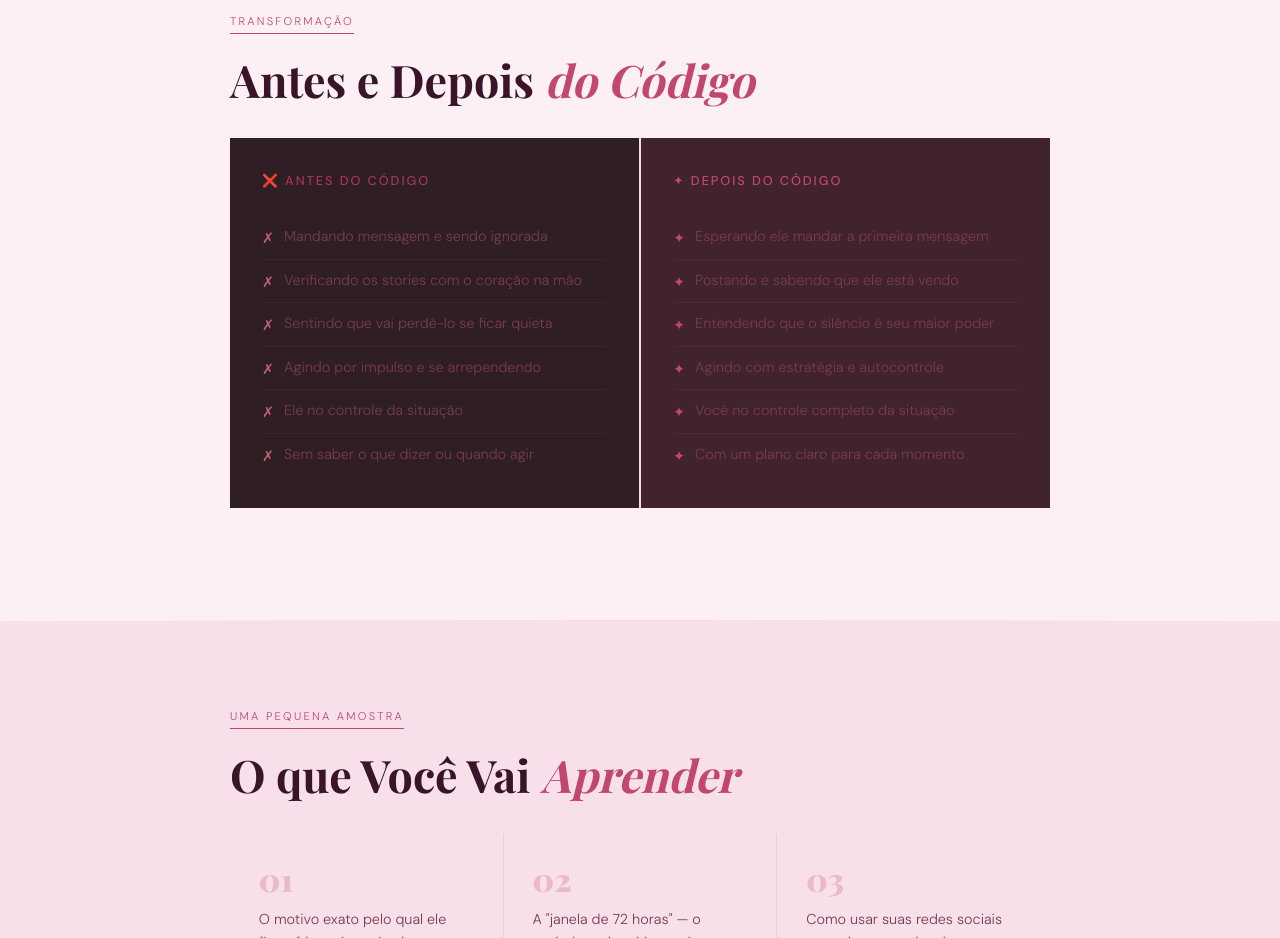
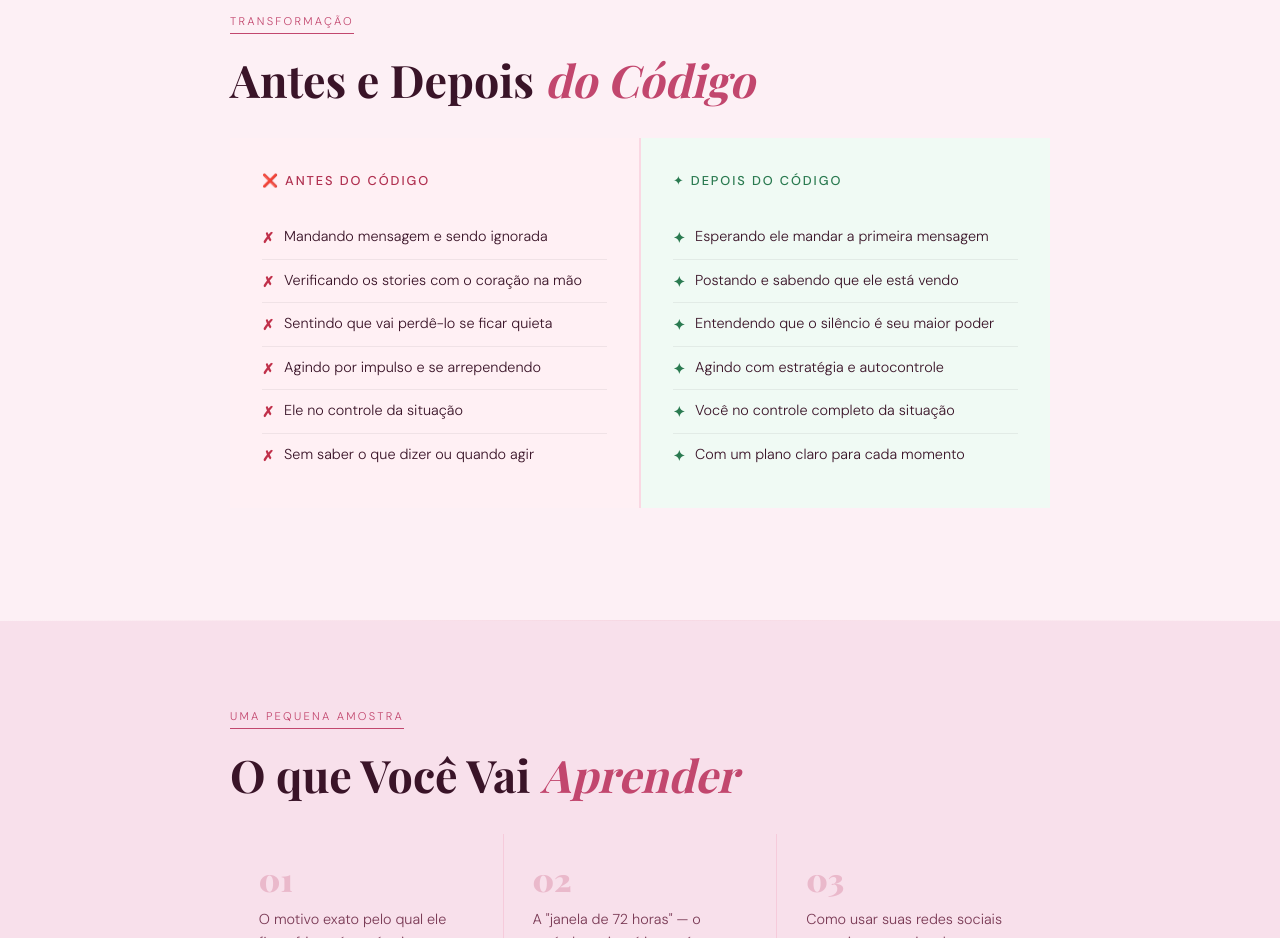
Before and after one commit to kesselerzambaldi-coder/Ebook-emocional, a plain HTML site: page index.html in a window 1280 px wide. Shown: the part 3620-4558 px from the top of the page. Drawn offline with nearby package versions, Linux system fonts and the light colour scheme; a web font is replaced by a local one.

Commit message:
Add files via upload

```diff
--- a/index.html
+++ b/index.html
@@ -310,15 +310,15 @@
   }
 
   .antes {
-    background: rgba(26,10,15,0.9);
+    background: #fff0f4;
   }
 
   .depois {
-    background: rgba(45,16,24,0.9);
+    background: #f0faf4;
   }
 
   .antes h3 {
-    color: var(--rosa-dark);
+    color: #b03050;
     font-size: 0.8rem;
     letter-spacing: 0.15em;
     text-transform: uppercase;
@@ -328,7 +328,7 @@
   }
 
   .depois h3 {
-    color: var(--gold);
+    color: #2a7a50;
     font-size: 0.8rem;
     letter-spacing: 0.15em;
     text-transform: uppercase;
@@ -343,14 +343,14 @@
     gap: 10px;
     padding: 8px 0;
     font-size: 0.9rem;
-    color: var(--texto-muted);
-    border-bottom: 1px solid rgba(255,255,255,0.04);
+    color: var(--texto);
+    border-bottom: 1px solid rgba(0,0,0,0.06);
   }
 
   .ad-item:last-child { border-bottom: none; }
   .ad-item .ic { flex-shrink: 0; margin-top: 2px; }
-  .ic-x { color: #c06070; }
-  .ic-ok { color: var(--gold); }
+  .ic-x { color: #c0304a; font-weight: 700; }
+  .ic-ok { color: #2a7a50; font-weight: 700; }
 
   /* AMOSTRA */
   .amostra-grid {
```
